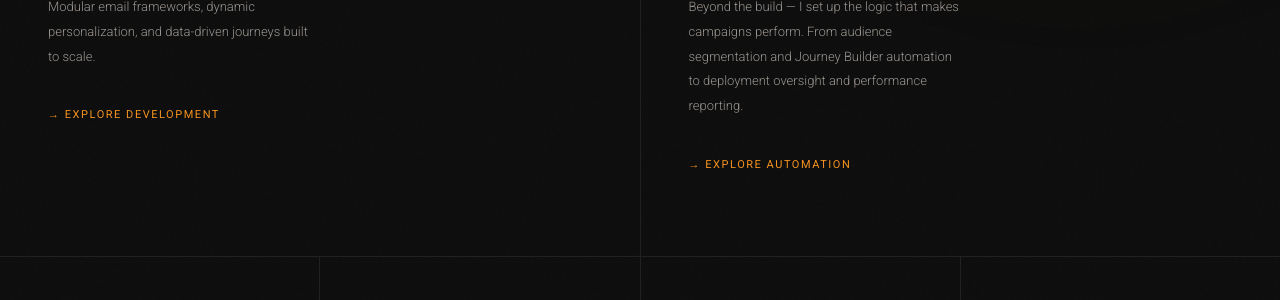
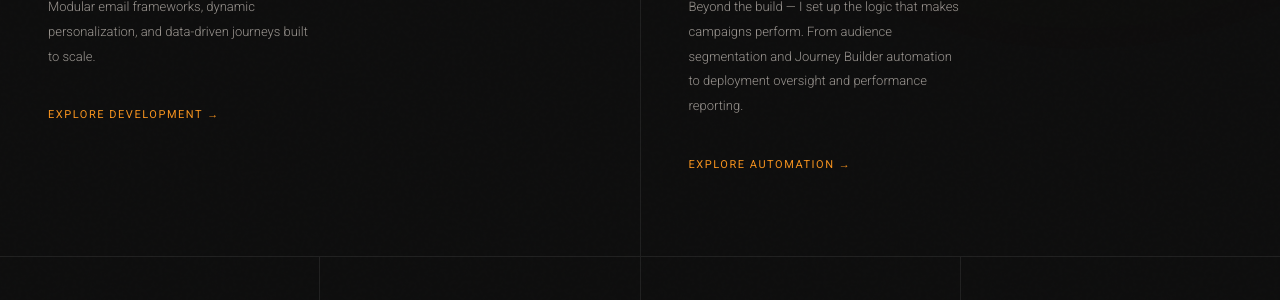
Before and after one commit to mabecoart/github.io, a Jekyll site: the page built from index.html, in a window 1280 px wide and 900 px high, scrolled down 806 px. Shown: the part 355-655 px from the top of the window. Built offline with Jekyll 4.4.1, drawn with Linux system fonts in a browser that asks for light colours.

Commit message:
Update panel link text formatting in index.html

```diff
--- a/index.html
+++ b/index.html
@@ -51,7 +51,7 @@ description: SFMC Certified Email Developer & Front-End Developer. 8+ years help
     <h2 class="panel-title">I Build It</h2>
     <p class="panel-tagline">HTML, CSS, AMPscript, JS, SQL — the technical foundation</p>
     <p class="panel-desc">Modular email frameworks, dynamic personalization, and data-driven journeys built to scale.</p>
-    <a href="/services.html#development" class="panel-link">→ Explore Development</a>
+    <a href="/services.html#development" class="panel-link">Explore Development →</a>
   </div>
   <div class="panel-divider"></div>
   <div class="panel">
@@ -59,7 +59,7 @@ description: SFMC Certified Email Developer & Front-End Developer. 8+ years help
     <h2 class="panel-title">I Make It Work</h2>
     <p class="panel-tagline">Strategy, automation flows, segmentation, and performance — the results</p>
     <p class="panel-desc">Beyond the build — I set up the logic that makes campaigns perform. From audience segmentation and Journey Builder automation to deployment oversight and performance reporting.</p>
-    <a href="/services.html#automation" class="panel-link">→ Explore Automation</a>
+    <a href="/services.html#automation" class="panel-link">Explore Automation →</a>
   </div>
 </section>
 
```
